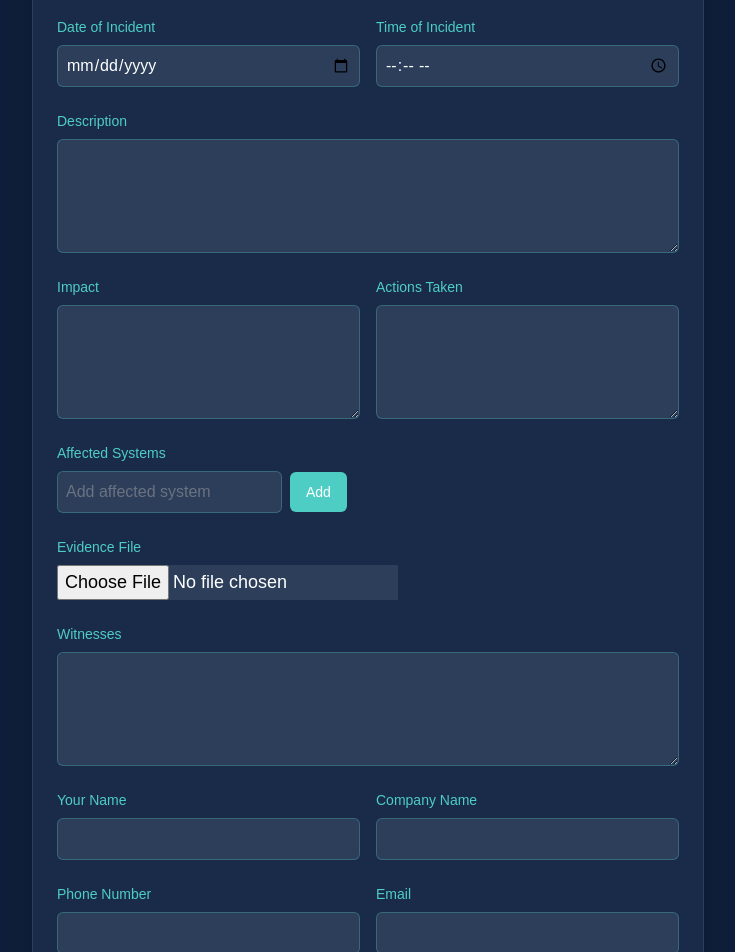
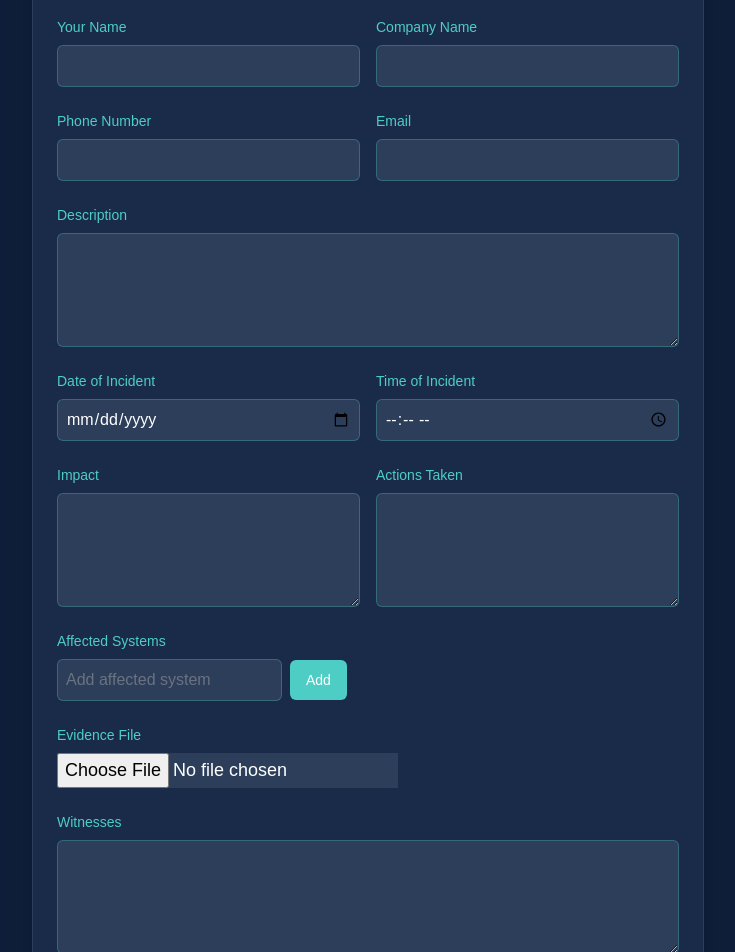
Before and after one commit to paul2devs/cybersecurity-awareness-site, a Next.js app: page /report-incident in a window 1280 px wide. Shown: the part 640-1592 px from the top of the page, without its empty margins (272-1007 px from the left). Built offline with nearby package versions, Linux system fonts and the light colour scheme.

Commit message:
updated smth

```diff
--- a/src/app/assessment/page.tsx
+++ b/src/app/assessment/page.tsx
@@ -1,4 +1,5 @@
-'use client'
+// ... other imports
+'use client';
 
 import { useState } from 'react';
 import { motion, AnimatePresence } from 'framer-motion';
@@ -43,6 +44,7 @@ export default function AssessmentPage() {
       }
       setIsAnimating(false);
     }, 300);
+  }; // <-- Closing brace added here
 
   const handleSubmit = async () => {
     const assessmentResult = await submitAssessment(answers);
@@ -102,7 +104,7 @@ export default function AssessmentPage() {
                   <div className="bg-white/10 p-6 rounded-xl">
                     <p className="text-xl mb-4">{result.summary}</p>
                     <div className="space-y-2">
-                      <h3 className="text-2xl font-semibold mb-2">Recommendations:</h3>
+                      <h3 className=" text-2xl font-semibold mb-2">Recommendations:</h3>
                       {result.recommendations.map((rec, index) => (
                         <motion.div
                           key={index}
--- a/src/components/AssessmentTool.tsx
+++ b/src/components/AssessmentTool.tsx
@@ -40,29 +40,48 @@ export const AssessmentTool: React.FC = () => {
   const [currentQuestion, setCurrentQuestion] = useState(0);
   const [answers, setAnswers] = useState<Record<string, string>>({});
   const [result, setResult] = useState<AssessmentResult | null>(null);
+  const [isSubmitting, setIsSubmitting] = useState(false);
 
   const handleAnswer = async (answer: string) => {
-    // Update the answers
     setAnswers(prevAnswers => ({
       ...prevAnswers,
       [assessmentQuestions[currentQuestion].id]: answer
     }));
 
-    // Move to the next question
+
     if (currentQuestion < assessmentQuestions.length - 1) {
       setCurrentQuestion(prevQuestion => prevQuestion + 1);
     } else {
-      // If it's the last question, submit the assessment
+
       await handleSubmit();
     }
   };
 
   const handleSubmit = async () => {
-    const assessmentResult = await submitAssessment(answers);
-    setResult(assessmentResult);
+    setIsSubmitting(true);
+    try {
+      const assessmentResult = await submitAssessment(answers);
+      setResult(assessmentResult);
+    } catch (error) {
+      console.error('Assessment submission failed', error);
+    } finally {
+      setIsSubmitting(false);
+    }
+  };
+
+  const handleRetake = () => {
+    setCurrentQuestion(0);
+    setAnswers({});
+    setResult(null);
   };
 
   const progress = ((currentQuestion + 1) / assessmentQuestions.length) * 100;
+
+  const getScoreColor = (score: number) => {
+    if (score < 40) return 'text-red-500';
+    if (score < 70) return 'text-yellow-500';
+    return 'text-green-500';
+  };
 
   return (
     <div className="w-full max-w-2xl mx-auto">
@@ -75,7 +94,9 @@ export const AssessmentTool: React.FC = () => {
         >
           <Card>
             <CardHeader>
-              <CardTitle>Your Security Score: {result.score}%</CardTitle>
+              <CardTitle className={getScoreColor(result.score)}>
+                Your Security Score: {result.score}%
+              </CardTitle>
             </CardHeader>
             <CardContent>
               <p className="mb-4">{result.summary}</p>
@@ -85,6 +106,15 @@ export const AssessmentTool: React.FC = () => {
                   <li key={index}>{rec}</li>
                 ))}
               </ul>
+              <div className="mt-6">
+                <Button
+                  onClick={handleRetake}
+                  variant="outline"
+                  className="w-full"
+                >
+                  Retake Assessment
+                </Button>
+              </div>
             </CardContent>
           </Card>
         </motion.div>
@@ -94,7 +124,7 @@ export const AssessmentTool: React.FC = () => {
           <motion.div
             key={currentQuestion}
             initial={{ opacity: 0, x: 50 }}
-            animate={{ opacity: 1, x: 0 }}
+            animate={{ opacity:  1, x: 0 }}
             exit={{ opacity: 0, x: -50 }}
             transition={{ duration: 0.3 }}
           >
@@ -110,6 +140,7 @@ export const AssessmentTool: React.FC = () => {
                       onClick={() => handleAnswer(option)}
                       variant="outline"
                       className="justify-start"
+                      aria-label={`Select option: ${option}`}
                     >
                       {option}
                     </Button>
@@ -123,8 +154,9 @@ export const AssessmentTool: React.FC = () => {
               <Button
                 onClick={handleSubmit}
                 className="bg-blue-500 text-white"
+                disabled={isSubmitting}
               >
-                Submit Assessment
+                {isSubmitting ? 'Submitting...' : 'Submit Assessment'}
               </Button>
             </div>
           )}
--- a/src/components/IncidentForm.tsx
+++ b/src/components/IncidentForm.tsx
@@ -172,6 +172,77 @@ export function IncidentForm() {
               </div>
             </div>
 
+            {/* Personal Information */}
+            <div className="grid grid-cols-1 md:grid-cols-2 gap-6">
+              <div>
+                <label htmlFor="personName" className="block text-sm font-medium mb-2 text-[#4ecdc4]">
+                  Your Name
+                </label>
+                <Input
+                  id="personName"
+                  name="personName"
+                  value={formData.personName}
+                  onChange={handleInputChange}
+                  className="bg-[#2c3e5a] text-white border-[#4ecdc4]/30 focus:border-[#4ecdc4]"
+                />
+              </div>
+              <div>
+                <label htmlFor="companyName" className="block text-sm font-medium mb-2 text-[#4ecdc4]">
+                  Company Name
+                </label>
+                <Input
+                  id="companyName"
+                  name="companyName"
+                  value={formData.companyName}
+                  onChange={handleInputChange}
+                  className="bg-[#2c3e5a] text-white border-[#4ecdc4]/30 focus:border-[#4ecdc4]"
+                />
+              </div>
+            </div>
+
+            <div className="grid grid-cols-1 md:grid-cols-2 gap-6">
+              <div>
+                <label htmlFor="phoneNumber" className="block text-sm font-medium mb-2 text-[#4ecdc4]">
+                  Phone Number
+                </label>
+                <Input
+                  id="phoneNumber"
+                  name="phoneNumber"
+                  value={formData.phoneNumber}
+                  onChange={handleInputChange}
+                  className="bg-[#2c3e5a] text-white border-[#4ecdc4]/30 focus:border-[#4ecdc4]"
+                />
+              </div>
+              <div>
+                <label htmlFor="email" className="block text-sm font-medium mb-2 text-[#4ecdc4]">
+                  Email
+                </label>
+                <Input
+                  id="email"
+                  name="email"
+                  type="email"
+                  value={formData.email}
+                  onChange={handleInputChange}
+                  className="bg-[#2c3e5a] text-white border-[#4ecdc4]/30 focus:border-[#4ecdc4]"
+                />
+              </div>
+            </div>
+
+            {/* Description */}
+            <div>
+              <label htmlFor="description" className="block text-sm font-medium mb-2 text-[#4ecdc4]">
+                Description
+              </label>
+              <Textarea
+                id="description"
+                name="description"
+                value={formData.description}
+                onChange={handleInputChange}
+                className="bg-[#2c3e5a] text-white border-[#4ecdc4]/30 focus:border-[#4ecdc4]"
+                rows={4}
+              />
+            </div>
+
             {/* Date and Time */}
             <div className="grid grid-cols-1 md:grid-cols-2 gap-6">
               <div>
@@ -200,21 +271,6 @@ export function IncidentForm() {
                   className="bg-[#2c3e5a] text-white border-[#4ecdc4]/30 focus:border-[#4ecdc4]"
                 />
               </div>
-            </div>
-
-            {/* Description */}
-            <div>
-              <label htmlFor="description" className="block text-sm font-medium mb-2 text-[#4ecdc4]">
-                Description
-              </label>
-              <Textarea
-                id="description"
-                name="description"
-                value={formData.description}
-                onChange={handleInputChange}
-                className="bg-[#2c3e5a] text-white border-[#4ecdc4]/30 focus:border-[#4ecdc4]"
-                rows={4}
-              />
             </div>
 
             {/* Impact and Actions */}
@@ -312,61 +368,7 @@ export function IncidentForm() {
               />
             </div>
 
-            {/* Personal Information */}
-            <div className="grid grid-cols-1 md:grid-cols-2 gap-6">
-              <div>
-                <label htmlFor="personName" className="block text-sm font-medium mb-2 text-[#4ecdc4]">
-                  Your Name
-                </label>
-                <Input
-                  id="personName"
-                  name="personName"
-                  value={formData.personName}
-                  onChange={handleInputChange}
-                  className="bg-[#2c3e5a] text-white border-[#4ecdc4]/30 focus:border-[#4ecdc4]"
-                />
-              </div>
-              <div>
-                <label htmlFor="companyName" className="block text-sm font-medium mb-2 text-[#4ecdc4]">
-                  Company Name
-                </label>
-                <Input
-                  id="companyName"
-                  name="companyName"
-                  value={formData.companyName}
-                  onChange={handleInputChange}
-                  className="bg-[#2c3e5a] text-white border-[#4ecdc4]/30 focus:border-[#4ecdc4]"
-                />
-              </div>
-            </div>
 
-            <div className="grid grid-cols-1 md:grid-cols-2 gap-6">
-              <div>
-                <label htmlFor="phoneNumber" className="block text-sm font-medium mb-2 text-[#4ecdc4]">
-                  Phone Number
-                </label>
-                <Input
-                  id="phoneNumber"
-                  name="phoneNumber"
-                  value={formData.phoneNumber}
-                  onChange={handleInputChange}
-                  className="bg-[#2c3e5a] text-white border-[#4ecdc4]/30 focus:border-[#4ecdc4]"
-                />
-              </div>
-              <div>
-                <label htmlFor="email" className="block text-sm font-medium mb-2 text-[#4ecdc4]">
-                  Email
-                </label>
-                <Input
-                  id="email"
-                  name="email"
-                  type="email"
-                  value={formData.email}
-                  onChange={handleInputChange}
-                  className="bg-[#2c3e5a] text-white border-[#4ecdc4]/30 focus:border-[#4ecdc4]"
-                />
-              </div>
-            </div>
 
             {/* Submit Button */}
             <Button
```
